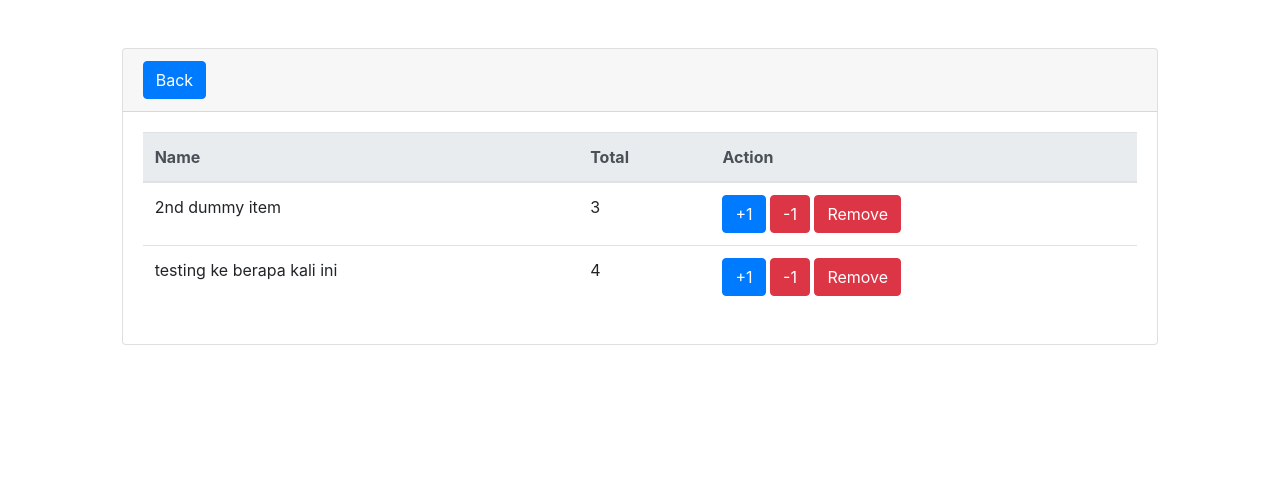
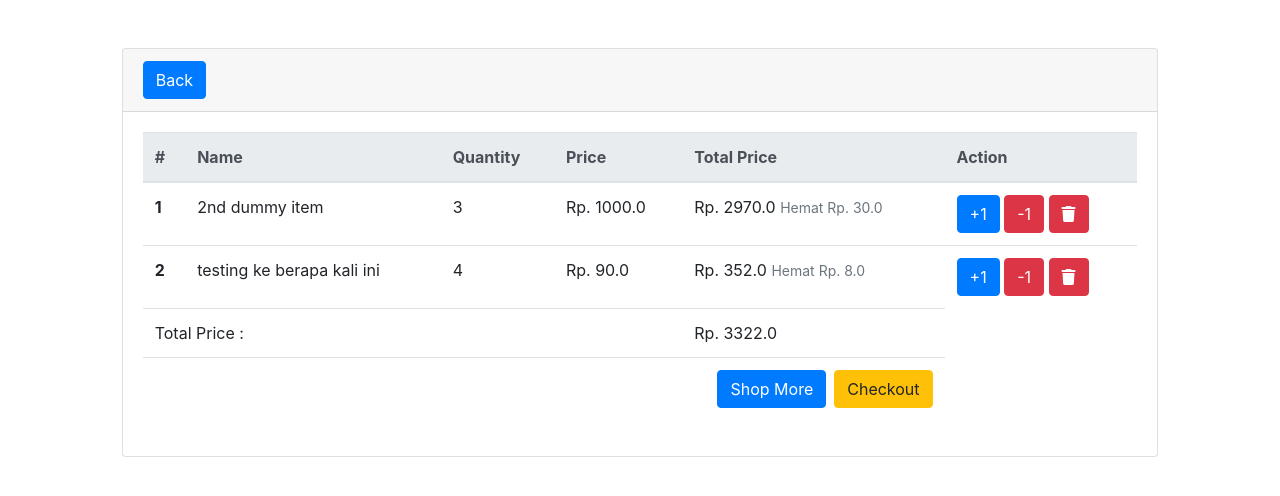
Before and after one commit to bintangx1902/dj-e-commerce, a Django app: page /order/ in a window 1280 px wide. Shown: the part 56-552 px from the top of the page. Run offline with Django 3.2, Linux system fonts and the light colour scheme; a user stored in the database is signed in; data comes from the database, SQL or seed files in the repository; both versions use the stored data as it was after the commit; some libraries are stand-ins or nearby versions.

Commit message:
update cart, and every counting process

```diff
--- a/commerce/templates/com/cart.html
+++ b/commerce/templates/com/cart.html
@@ -14,23 +14,51 @@
                     <thead class="thead-light">
                     <tr>
 
+                        <th scope="col">#</th>
                         <th scope="col">Name</th>
-                        <th scope="col">Total</th>
+                        <th scope="col">Quantity</th>
+                        <th scope="col">Price</th>
+                        <th scope="col">Total Price</th>
                         <th scope="col">Action</th>
                     </tr>
                     </thead>
                     <tbody>
                         {% for item in items.item.all %}
                         <tr>
+                            <th scope="row">{{ forloop.counter }}</th>
                             <td>{{ item.item.title }}</td>
                             <td>{{ item.quantity }}</td>
+                            <td>Rp. {{ item.item.price }}</td>
+                            <td>
+                                {% if item.item.discount %}
+                                Rp. {{ item.get_total_item_discount_price }} <small class="text-small text-secondary">Hemat Rp. {{ item.get_amount_saved }}</small>
+                                {% else %}
+                                Rp. { item.get_total_item_price }}
+                                {% endif %}
+                            </td>
                             <td>
                                 <a href="{{ item.item.get_add_to_cart_url }}?url={% url 'com:order-summary' %}" class="btn btn-primary">+1</a>
                                 <a href="{{ item.item.get_reduce_item_url }}?url={% url 'com:order-summary' %}" class="btn btn-danger">-1</a>
-                                <a href="{{ item.item.get_remove_from_cart_url }}?url={% url 'com:order-summary' %}" class="btn btn-danger"> Remove </a>
+                                <a href="{{ item.item.get_remove_from_cart_url }}?url={% url 'com:order-summary' %}" class="btn btn-danger"><i class="fas fa-trash"></i></a>
                             </td>
                         </tr>
+                        {% empty %}
+                        <tr>
+                            <td colspan="5"> Your Cart is Empty</td>
+                        </tr>
                         {% endfor %}
+                        {% if items.get_total %}
+                        <tr>
+                            <td colspan="4">Total Price : </td>
+                            <td>Rp. {{ items.get_total }}</td>
+                        </tr>
+                        <tr>
+                            <td colspan="5">
+                                <a href="" class="btn btn-warning float-right ml-2"> Checkout </a>
+                                <a href="" class="btn btn-primary float-right "> Shop More </a>
+                            </td>
+                        </tr>
+                        {% endif %}
                     </tbody>
                 </table>
             </div>
--- a/core/models.py
+++ b/core/models.py
@@ -61,6 +61,20 @@ class OrderItem(models.Model):
     def __str__(self):
         return f"{self.quantity} of {self.item.title}"
 
+    def get_total_item_price(self):
+        return self.quantity * self.item.price
+
+    def get_total_item_discount_price(self):
+        return self.quantity * self.item.discount
+
+    def get_amount_saved(self):
+        return self.get_total_item_price() - self.get_total_item_discount_price()
+
+    def get_final_price(self):
+        if self.item.discount:
+            return self.get_total_item_discount_price()
+        return self.get_total_item_price()
+
 
 class Order(models.Model):
     user = models.ForeignKey(User, on_delete=models.CASCADE)
@@ -72,6 +86,12 @@ class Order(models.Model):
     def __str__(self):
         return self.user.username
 
+    def get_total(self):
+        total = 0
+        for o_item in self.item.all():
+            total += o_item.get_final_price()
+        return total
+
 
 def userprofile_receiver(sender, instance, created, *args, **kwargs):
     if created:
```
Also changed, not shown: db.sqlite3.
